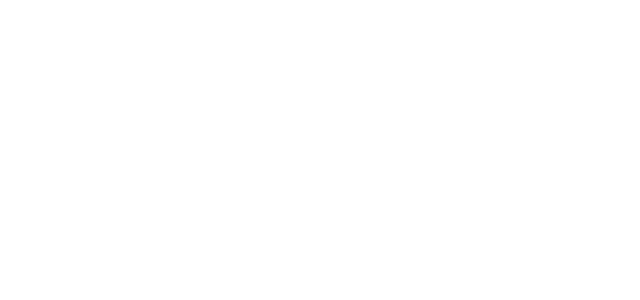
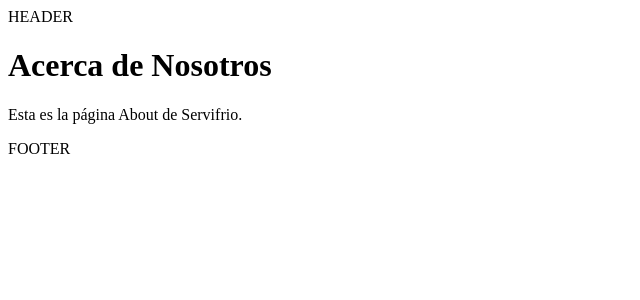
Before and after one commit to renlin-code/servifrio, a Nuxt app: page /about in a window 1280 px wide. Shown: the top 300 px of the page, without its empty margins (0-640 px from the left). Built offline with nearby package versions, Linux system fonts and the light colour scheme.

Commit message:
main layout created

```diff
--- a/app/app.vue
+++ b/app/app.vue
@@ -1,9 +1,8 @@
 <template>
   <div>
     <NuxtRouteAnnouncer />
+    <NuxtLayout>
+      <NuxtPage />
+    </NuxtLayout>
   </div>
 </template>
-
-
-<script setup lang="ts">
-</script>
--- /dev/null
+++ b/app/components/AppFooter.vue
@@ -0,0 +1,5 @@
+<template>
+  <footer class="footer">
+    FOOTER
+  </footer>
+</template>
--- /dev/null
+++ b/app/components/AppHeader.vue
@@ -0,0 +1,5 @@
+<template>
+  <header>
+    HEADER
+  </header>
+</template>
--- /dev/null
+++ b/app/layouts/default.vue
@@ -0,0 +1,20 @@
+<template>
+  <div class="layout">
+    <AppHeader />
+    <main class="main">
+      <slot />
+    </main>
+    <AppFooter />
+  </div>
+</template>
+
+<script setup lang="ts">
+</script>
+
+<style scoped>
+.layout {
+  min-height: 100vh;
+  display: flex;
+  flex-direction: column;
+}
+</style>
--- /dev/null
+++ b/app/pages/about.vue
@@ -0,0 +1,9 @@
+<template>
+  <div>
+    <h1>Acerca de Nosotros</h1>
+    <p>Esta es la página About de Servifrio.</p>
+  </div>
+</template>
+
+<script setup lang="ts">
+</script>
--- /dev/null
+++ b/app/pages/index.vue
@@ -0,0 +1,9 @@
+<template>
+  <div>
+    <h1>Página Principal</h1>
+    <p>Bienvenido a Servifrio</p>
+  </div>
+</template>
+
+<script setup lang="ts">
+</script>
```
Also changed, not shown: 1 other file (tests, documents, lock files or other folders).
